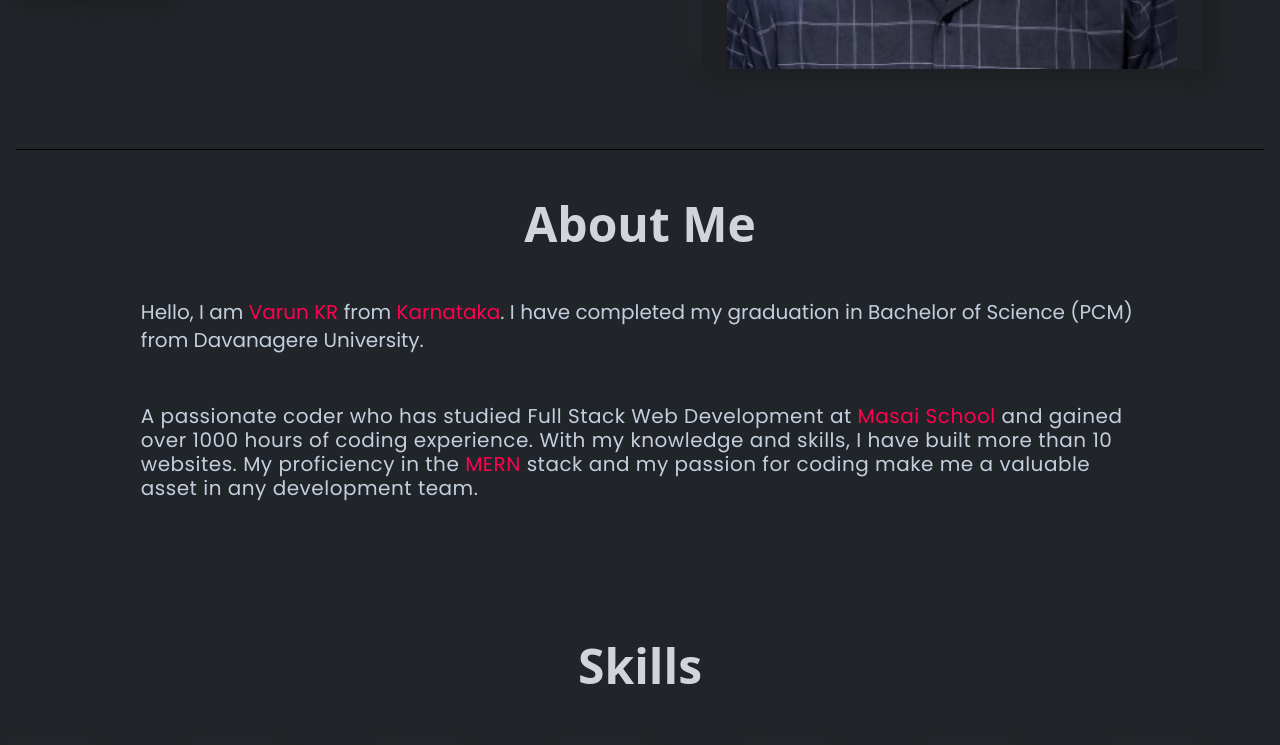
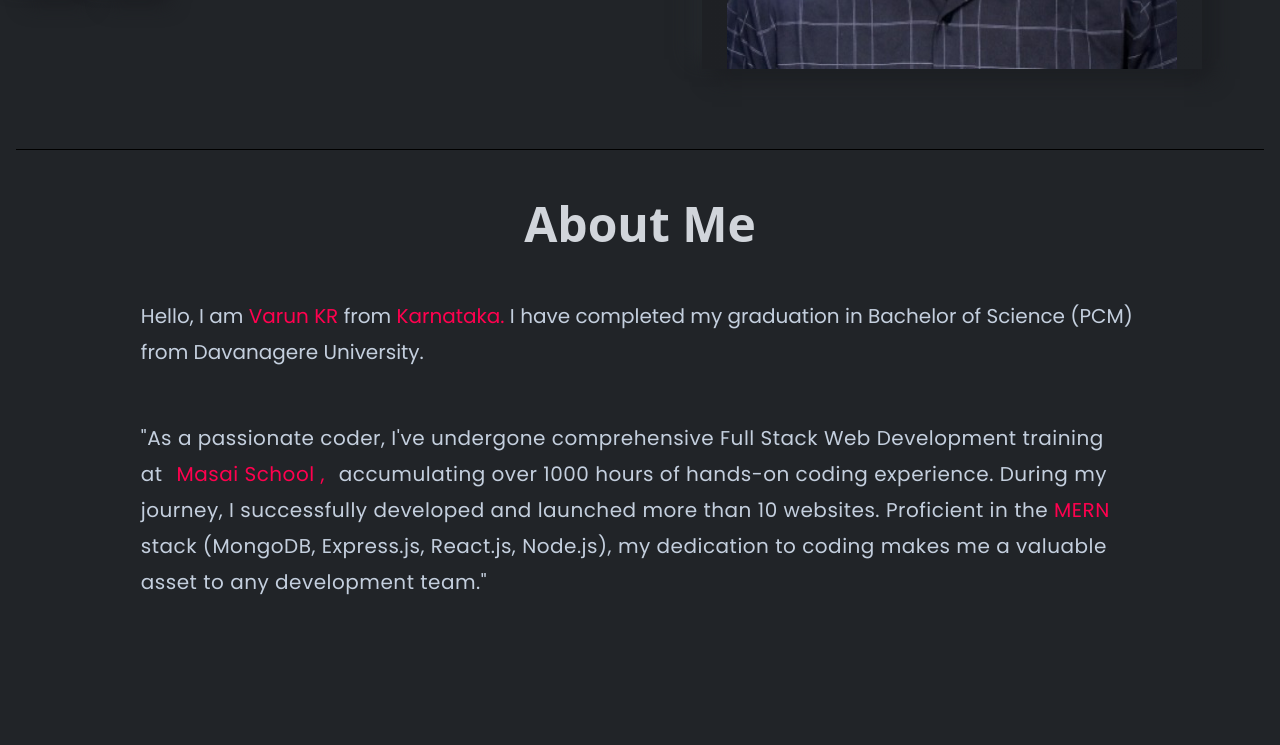
Before and after one commit to varun2696/varun2696.github.io, a React (Create React App) app: page / in a window 1280 px wide. Shown: the part 567-1312 px from the top of the page. Built offline with nearby package versions, Linux system fonts and the light colour scheme.

Commit message:
about section updated

```diff
--- a/src/components/about/About.jsx
+++ b/src/components/about/About.jsx
@@ -9,21 +9,19 @@ export const About = () => {
       <h1 className="flex justify-center items-center text-center p-[5%] text-4xl md:text-5xl text-gray-300 font-bold capitalize">
         About Me
       </h1>
-      <p className="text-xl font-bodyFont pb-[5%]">
+      <p className="text-xl font-bodyFont pb-[5%] leading-9">
         Hello, I am <span className="text-designColor">Varun KR</span> from{" "}
-        <span className="text-designColor">Karnataka</span>. I have completed my
+        <span className="text-designColor">Karnataka.</span> I have completed my
         graduation in Bachelor of Science (PCM) from Davanagere University.
       </p>
       <p
         id="user-detail-intro"
-        className="text-xl font-bodyFont leading-6 tracking-wide"
+        className="text-xl font-bodyFont leading-9 tracking-wide"
       >
-        A passionate coder who has studied Full Stack Web Development at{" "}
-        <span className="text-designColor">Masai School</span> and gained over
-        1000 hours of coding experience. With my knowledge and skills, I have
-        built more than 10 websites. My proficiency in the{" "}
-        <span className="text-designColor">MERN</span> stack and my passion for
-        coding make me a valuable asset in any development team.
+        "As a passionate coder, I've undergone comprehensive Full Stack Web Development training at
+        <span className="p-2 text-designColor"> Masai School , </span>
+        accumulating over 1000 hours of hands-on coding experience. During my journey, I successfully developed and launched more than 10 websites. Proficient in the
+        <span className="text-designColor"> MERN</span> stack (MongoDB, Express.js, React.js, Node.js), my dedication to coding makes me a valuable asset to any development team."
       </p>
     </div>
   );
```
